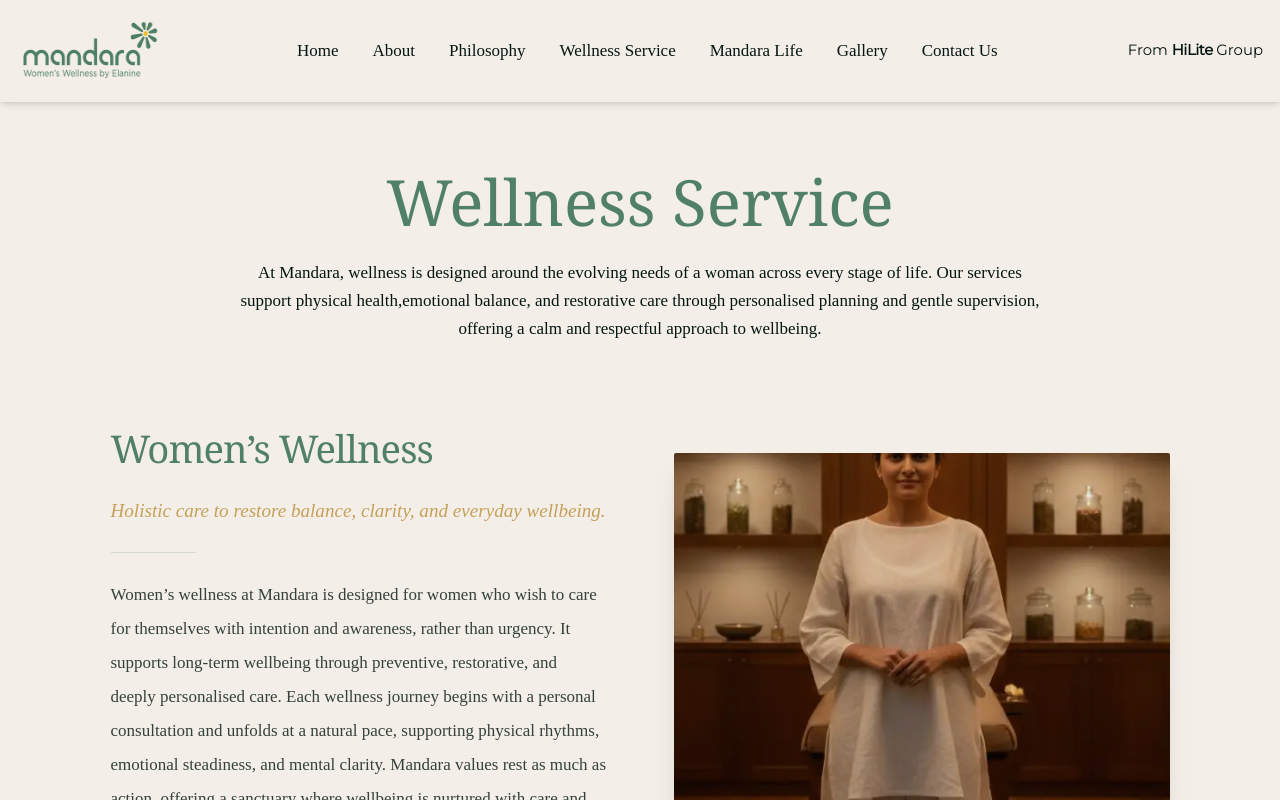
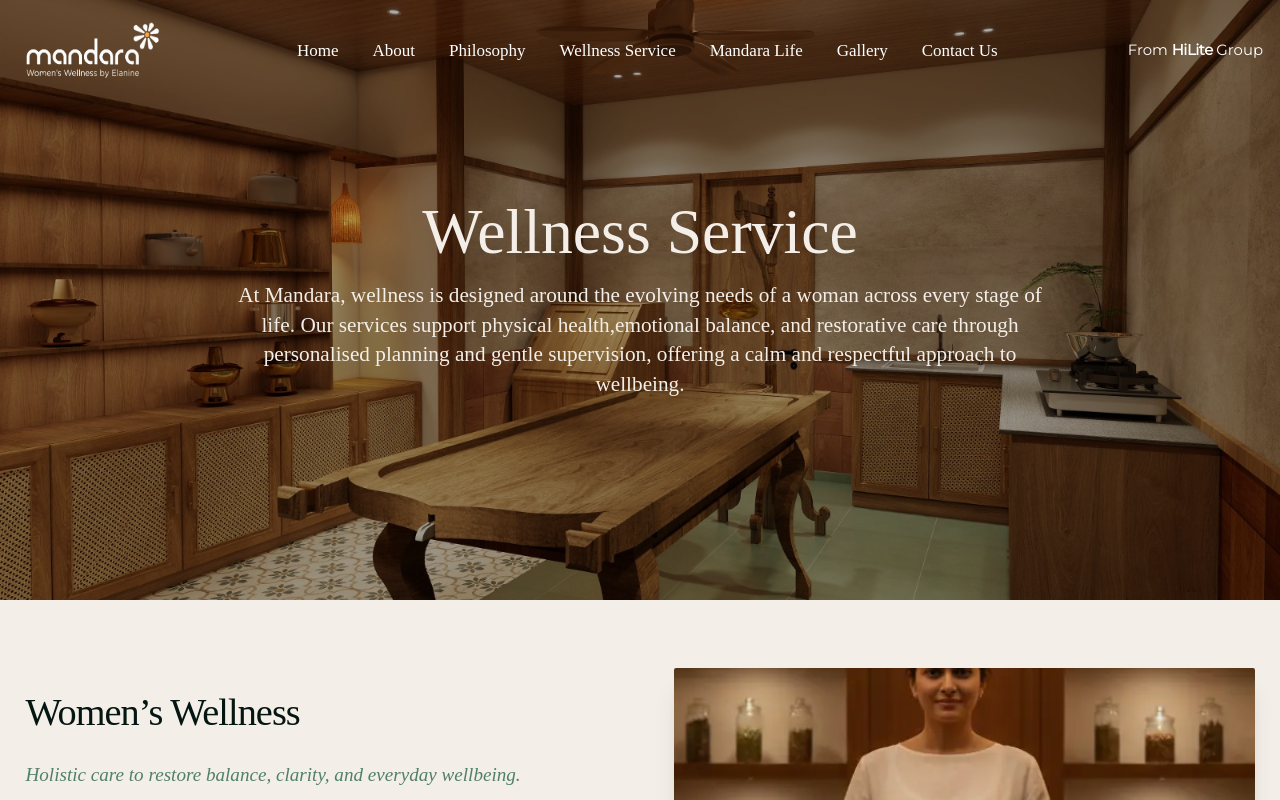
Before and after one commit to reacttrogon/mandara, a Next.js app: page /wellness-service in a window 1280 px wide. Shown: the top 800 px of the page. Built offline with nearby package versions, Linux system fonts and the light colour scheme.

Commit message:
remove font-serif , changed colors of mandara service , added

```diff
--- a/src/app/(pages)/about/_components/AboutSection.jsx
+++ b/src/app/(pages)/about/_components/AboutSection.jsx
@@ -23,7 +23,7 @@ export default function AboutSection() {
                         initial={{ opacity: 0, y: 30 }}
                         animate={{ opacity: 1, y: 0 }}
                         transition={{ duration: 0.8 }}
-                        className="text-4xl md:text-6xl font-serif text-white mb-6"
+                        className="text-4xl md:text-6xl  text-white mb-6"
                     >
                         About Us
                     </motion.h1>
@@ -41,7 +41,7 @@ export default function AboutSection() {
                         whileInView={{ opacity: 1, y: 0 }}
                         viewport={{ once: true }}
                         transition={{ duration: 0.6 }}
-                        className="text-3xl md:text-4xl lg:text-5xl font-serif text-dark mb-8 leading-tight"
+                        className="text-3xl md:text-4xl lg:text-5xl  text-dark mb-8 leading-tight"
                     >
                         {aboutMandara.heading}
                     </motion.h2>
--- a/src/app/(pages)/gallery/_components/ImagesCardContainer.jsx
+++ b/src/app/(pages)/gallery/_components/ImagesCardContainer.jsx
@@ -20,7 +20,7 @@ const ImagesCardContainer = () => {
       <div className="max-w-7xl mx-auto px-6">
 
         <div className="mb-12 text-center">
-          <h1 className="text-4xl md:text-6xl font-serif text-primary mb-4">
+          <h1 className="text-4xl md:text-6xl  text-primary mb-4">
             Gallery
           </h1>
           <p className="text-base text-dark/70 max-w-2xl mx-auto">
--- a/src/app/(pages)/mandara-life/_components/LifeSection.jsx
+++ b/src/app/(pages)/mandara-life/_components/LifeSection.jsx
@@ -24,7 +24,7 @@ export default function LifeSection() {
                             initial={{ opacity: 0, y: 30 }}
                             animate={{ opacity: 1, y: 0 }}
                             transition={{ duration: 0.8 }}
-                            className="text-4xl md:text-6xl font-serif text-white mb-6"
+                            className="text-4xl md:text-6xl  text-white mb-6"
                         >
                             {mandaraLife.title}
                         </motion.h1>
@@ -72,7 +72,7 @@ export default function LifeSection() {
                                     <div className="h-px w-8 bg-primary" />
                                 </div>
 
-                                <h2 className="text-3xl font-serif text-dark mb-3">
+                                <h2 className="text-3xl text-dark mb-3">
                                     {item.title}
                                 </h2>
 
--- a/src/app/(pages)/wellness-service/components/ServicesCard.jsx
+++ b/src/app/(pages)/wellness-service/components/ServicesCard.jsx
@@ -4,7 +4,7 @@ import {motion} from "framer-motion"
 
 const ServicesCard = ({services }) => {
     return (
-        <div className="w-full flex flex-col gap-12 md:gap-16 lg:gap-20 py-6 md:py-10 bg-bage text-dark overflow-hidden">
+        <div className="w-full flex flex-col gap-12 md:gap-16 lg:gap-20 py-6 md:py-16 bg-bage text-dark overflow-hidden">
             {services?.map((service, index) => {
                 const isEven = index % 2 === 0;
                 return (
@@ -19,10 +19,10 @@ const ServicesCard = ({services }) => {
                     >
                         {/* Content Section */}
                         <div className="flex-1 space-y-3 md:space-y-4 lg:space-y-6 text-center lg:text-left">
-                            <h3 className="text-2xl md:text-3xl lg:text-4xl font-serif text-primary tracking-tight break-words">
+                            <h3 className="text-2xl md:text-3xl lg:text-4xl  text-dark tracking-tight break-words">
                                 {service?.title}
                             </h3>
-                            <p className="text-lg text-secondary font-medium italic leading-relaxed break-words">
+                            <p className="text-lg text-primary font-medium italic leading-relaxed break-words">
                                 {service?.headline}
                             </p>
                             <div className="w-16 md:w-20 h-[1px] bg-primary/20 mx-auto lg:mx-0 my-3 md:my-4 lg:my-6" />
--- a/src/app/(pages)/wellness-service/components/WellnessServiceContainer.jsx
+++ b/src/app/(pages)/wellness-service/components/WellnessServiceContainer.jsx
@@ -1,20 +1,43 @@
-import { wellnessServices } from "../../../_utils/data"
+import Image from "next/image";
+import { wellnessServices } from "../../../_utils/data";
 import ServicesCard from "./ServicesCard";
 
 const WellnessServiceContainer = () => {
-
-  const { title, description,services }= wellnessServices || {};
+  const { title, description, services, image } = wellnessServices || {};
 
   return (
-    <div className="w-full pt-32 pb-10 md:pt-40 md:pb-20 bg-bage text-dark">
-      <div className="flex flex-col justify-center items-center px-6 md:px-28 text-center max-w-5xl mx-auto">
-        <h1 className="text-4xl md:text-6xl font-serif text-primary mb-6">{title}</h1>
-        <p className="text-base font-light leading-relaxed max-w-3xl">{description}</p>
+    <>
+      {/* Hero Section */}
+      <div className="relative h-[60vh] md:h-[75vh] w-full flex items-center justify-center">
+        <Image
+          src={image}
+          alt={title}
+          fill
+          loading="lazy"
+          className="object-cover"
+        />
+
+        <div className="absolute inset-0 bg-black/30 z-10" />
+
+        <div className="relative z-20 flex flex-col items-center justify-center text-center max-w-5xl mx-auto px-4 sm:px-10 md:px-28">
+          <h1 className=" text-bage mb-4 text-2xl sm:text-3xl md:text-5xl lg:text-6xl">
+            {title}
+          </h1>
+
+          <p className="font-light leading-relaxed text-bage max-w-3xl text-sm sm:text-base md:text-lg lg:text-xl">
+            {description}
+          </p>
+        </div>
       </div>
-      <div className="mt-10 px-6 md:px-20 mx-auto w-full">
-        <ServicesCard services={services}/>
+
+      {/* Services Section */}
+      <div className="w-full bg-bage text-dark">
+        <div className="w-full mx-auto md:px-25">
+          <ServicesCard services={services} />
+        </div>
       </div>
-    </div>
+    </>
   );
 };
+
 export default WellnessServiceContainer;
--- a/src/app/(pages)/wellness-service/page.jsx
+++ b/src/app/(pages)/wellness-service/page.jsx
@@ -5,7 +5,7 @@ import Footer from "../../_components/Footer";
 const Page = () => {
   return (
     <>
-      <Header isTransparent={true} />
+      <Header/>
       <WellnessServiceContainer />
       <Footer />
     </>
--- a/src/app/_utils/data.js
+++ b/src/app/_utils/data.js
@@ -436,6 +436,7 @@ export const mandaraLife = {
 
 export const wellnessServices = {
   title: "Wellness Service",
+  image:"/assets/mandaraService/service.jpeg",
   description:
     "At Mandara, wellness is designed around the evolving needs of a woman across every stage of life. Our services support physical health,emotional balance, and restorative care through personalised planning and gentle supervision, offering a calm and respectful approach to wellbeing.",
   services: [
```
Also changed, not shown: src/app/(pages)/bookings/_components/WellnessBooking.jsx (+8 -8 lines), public/assets/mandaraService/service.jpeg (added).
